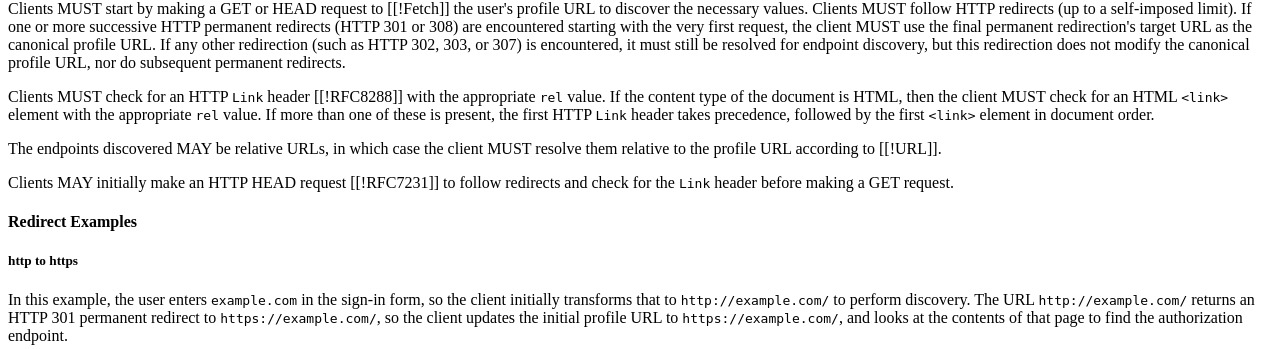
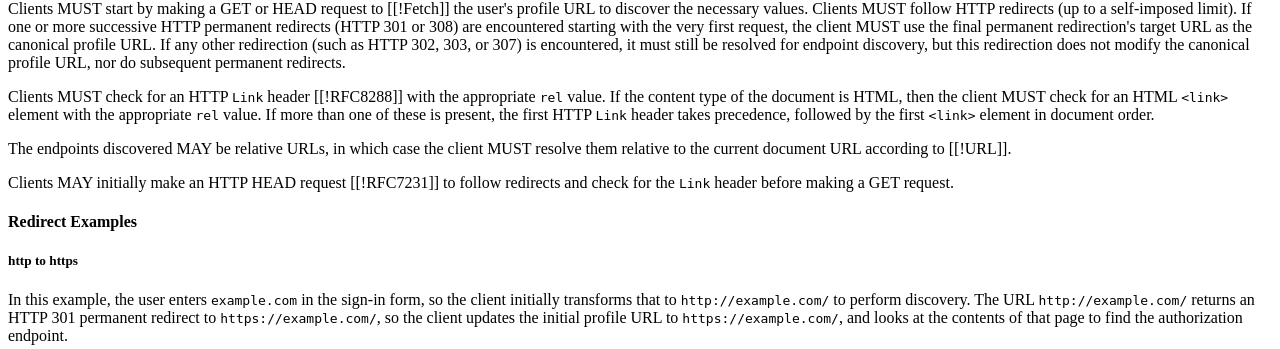
Before and after one commit to indieweb/indieauth, a PHP site: page /source/index.php in a window 1280 px wide. Shown: the part 2049-2398 px from the top of the page. Run offline with PHP 8.4, Linux system fonts and the light colour scheme.

Commit message:
Fixed text about which URL to resolve relative authorization/token endpoint URLs from

```diff
--- a/public/source/index.php
+++ b/public/source/index.php
@@ -256,7 +256,7 @@
 
         <p>Clients MUST check for an HTTP <code>Link</code> header [[!RFC8288]] with the appropriate <code>rel</code> value. If the content type of the document is HTML, then the client MUST check for an HTML <code>&lt;link&gt;</code> element with the appropriate <code>rel</code> value. If more than one of these is present, the first HTTP <code>Link</code> header takes precedence, followed by the first <code>&lt;link&gt;</code> element in document order.</p>
 
-        <p>The endpoints discovered MAY be relative URLs, in which case the client MUST resolve them relative to the profile URL according to [[!URL]].</p>
+        <p>The endpoints discovered MAY be relative URLs, in which case the client MUST resolve them relative to the current document URL according to [[!URL]].</p>
 
         <p>Clients MAY initially make an HTTP HEAD request [[!RFC7231]] to follow redirects and check for the <code>Link</code> header before making a GET request.</p>
 
@@ -820,6 +820,7 @@ Content-Type: application/json
           <li>Make the <code>me</code> parameter optional (but recommended) in the authorization request</li>
           <li>Add the option of returning profile information in the response as well as defining profile scopes</li>
           <li>Incorporate PKCE into the spec</li>
+          <li>Fixed text about which URL to resolve relative authorization/token endpoint URLs from</li>
         </ul>
       </section>
 
```
Also changed, not shown: public/spec/20200926/index.html (+2 -1 lines), public/spec/index.html (+2 -1 lines).
